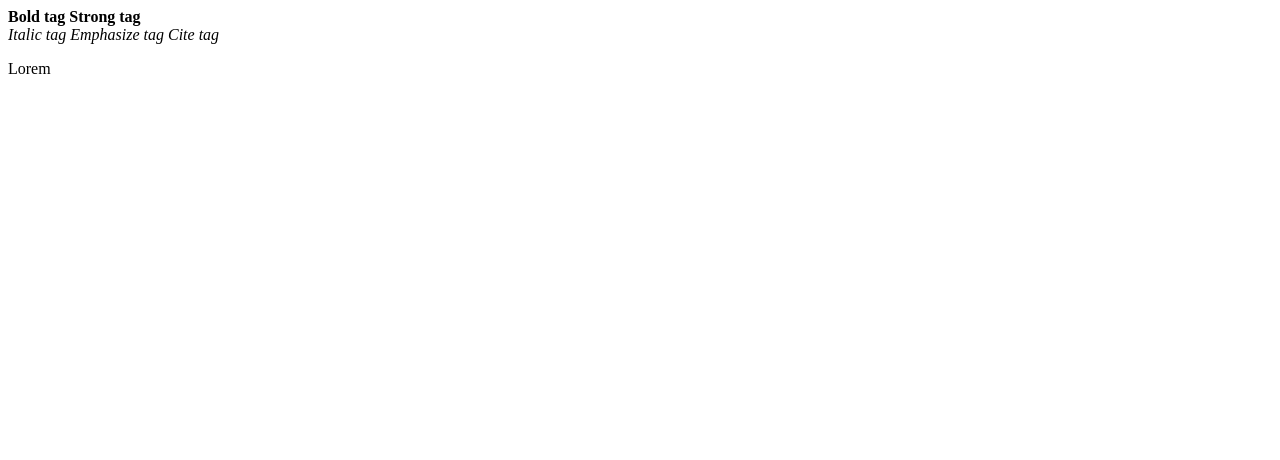
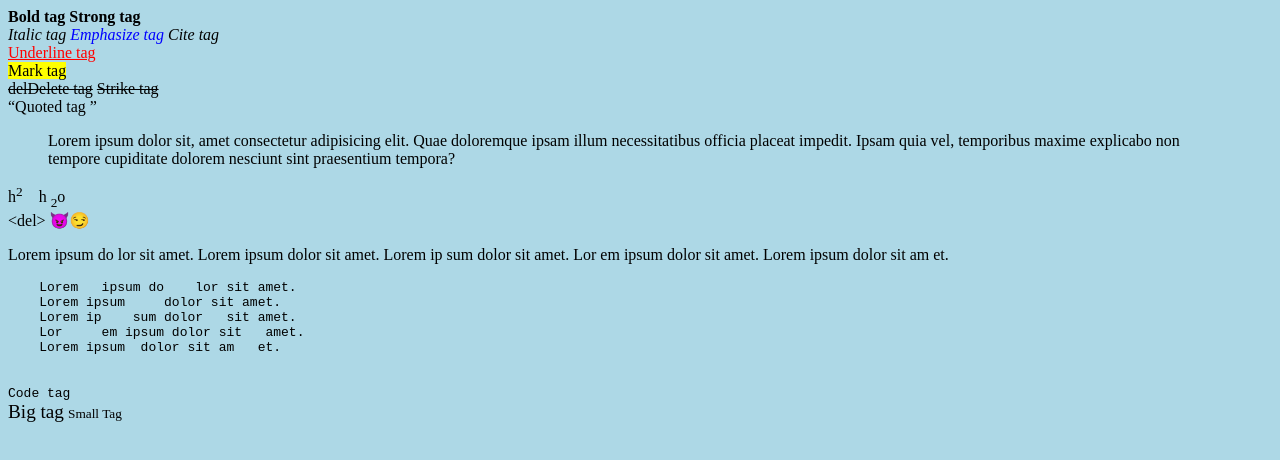
Before and after one commit to tops-nidhi/31may_WD, a plain HTML site: page 03TextFormatting.html in a window 1280 px wide. Drawn offline with Linux system fonts and the light colour scheme.

Commit message:
17-06-2023

```diff
--- a/03TextFormatting.html
+++ b/03TextFormatting.html
@@ -4,14 +4,50 @@
     <meta charset="UTF-8">
     <meta name="viewport" content="width=device-width, initial-scale=1.0">
     <title>Text Formatting</title>
+    <!-- Inter StyleSheet -->
+    <style>
+        u{
+            color: #f00;
+        }
+    </style>
 </head>
-<body>
+<body bgcolor="lightblue">
     <b>Bold tag</b>
     <strong>Strong tag</strong>
     <br>
     <i>Italic tag</i>
-    <em>Emphasize tag</em>
+    <!-- style attribute is use to apply the inline css -->
+    <em style="color: #00f;">Emphasize tag</em>
     <cite>Cite tag</cite>
-    <p>Lorem</p>
+    <br>
+    <u>Underline tag</u>
+    <br><mark>Mark tag</mark>
+    <br>
+    <del>delDelete tag</del>
+    <strike>Strike tag</strike>
+    <br><q>Quoted tag </q>
+    <blockquote>Lorem ipsum dolor sit, amet consectetur adipisicing elit. Quae doloremque ipsam illum necessitatibus officia placeat impedit. Ipsam quia vel, temporibus maxime explicabo non tempore cupiditate dolorem nesciunt sint praesentium tempora?</blockquote>
+    h<sup>2</sup>
+    &nbsp;&nbsp;
+   h <sub>2</sub>o
+   <br>&lt;del&gt;	&#128520;&#128527;
+   <p>
+    Lorem   ipsum do    lor sit amet.
+    Lorem ipsum     dolor sit amet.
+    Lorem ip    sum dolor   sit amet.
+    Lor     em ipsum dolor sit   amet.
+    Lorem ipsum  dolor sit am   et.
+   </p>
+   <pre>
+    Lorem   ipsum do    lor sit amet.
+    Lorem ipsum     dolor sit amet.
+    Lorem ip    sum dolor   sit amet.
+    Lor     em ipsum dolor sit   amet.
+    Lorem ipsum  dolor sit am   et.
+   </pre>
+   <code>Code tag</code>
+   <br>
+   <big>Big tag</big>
+   <small>Small Tag</small>
 </body>
 </html>
```
Also changed, not shown: 02Head..html (+1 -1 lines), 04Heading.html (added, +19 -0 lines), JavaScript/min.js (renamed from min.js).
